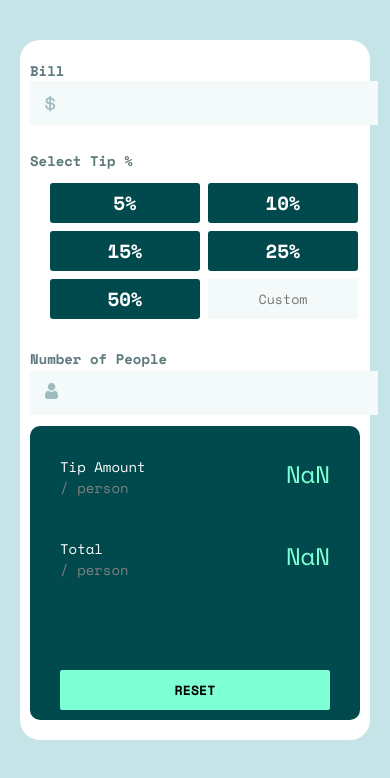
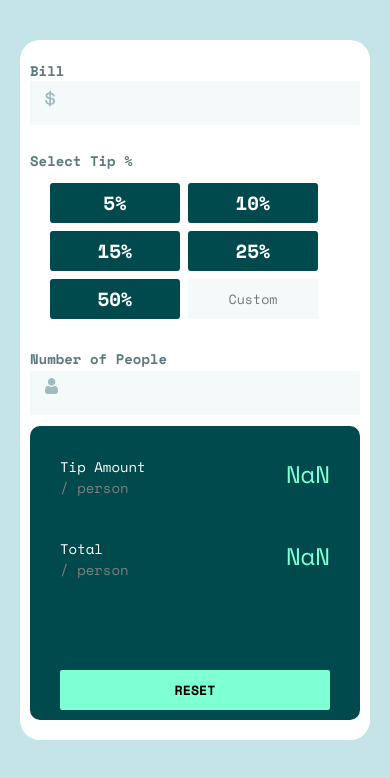
Before and after one commit to kvng-dev/tip-calculator-app, a plain HTML site: page index.html in a window 390 px wide. Both pictures are taken after a click on the button "5%". Drawn offline with nearby package versions, Linux system fonts and the light colour scheme.

Commit message:
improve responsiveness

```diff
--- a/index.js
+++ b/index.js
@@ -18,7 +18,7 @@ function calculateTip(value) {
     return;
   } else {
     totalPersonsInput.style.border = "";
-    errorMessage.style.display = "";
+    errorMessage.style.display = "none";
   }
 
   console.log(totalBill, totalPersons);
--- a/style.css
+++ b/style.css
@@ -29,7 +29,7 @@ body {
 
 svg {
   position: absolute;
-  top: 28px;
+  top: 25px;
   left: 15px;
 }
 
@@ -67,6 +67,7 @@ svg {
   padding: 10px;
   font-family: "Space Mono", monospace;
   width: 100px;
+  cursor: pointer;
 }
 
 .tip {
@@ -91,7 +92,9 @@ svg {
   background: hsl(183, 100%, 15%);
   color: white;
   border-radius: 3px;
+  font-size: 18px;
   border: none;
+  cursor: pointer;
 }
 
 .tip .btn:hover {
@@ -128,6 +131,7 @@ svg {
   font-weight: 700;
   border-radius: 2px;
   text-transform: uppercase;
+  cursor: pointer;
 }
 
 .amt {
@@ -171,19 +175,22 @@ svg {
     width: 100%;
   }
   .custom {
-    width: 150px;
+    width: 130px;
     text-align: center;
   }
 
   .tip {
     display: grid;
-    grid-template-columns: repeat(2, 150px);
+    grid-template-columns: repeat(2, 130px);
     grid-template-rows: 40px 40px;
     margin-bottom: 80px;
   }
 
   svg {
-    top: 35px;
+    top: 30px;
+  }
+  .zero {
+    margin-left: 45px;
   }
 
   .tip {
```
